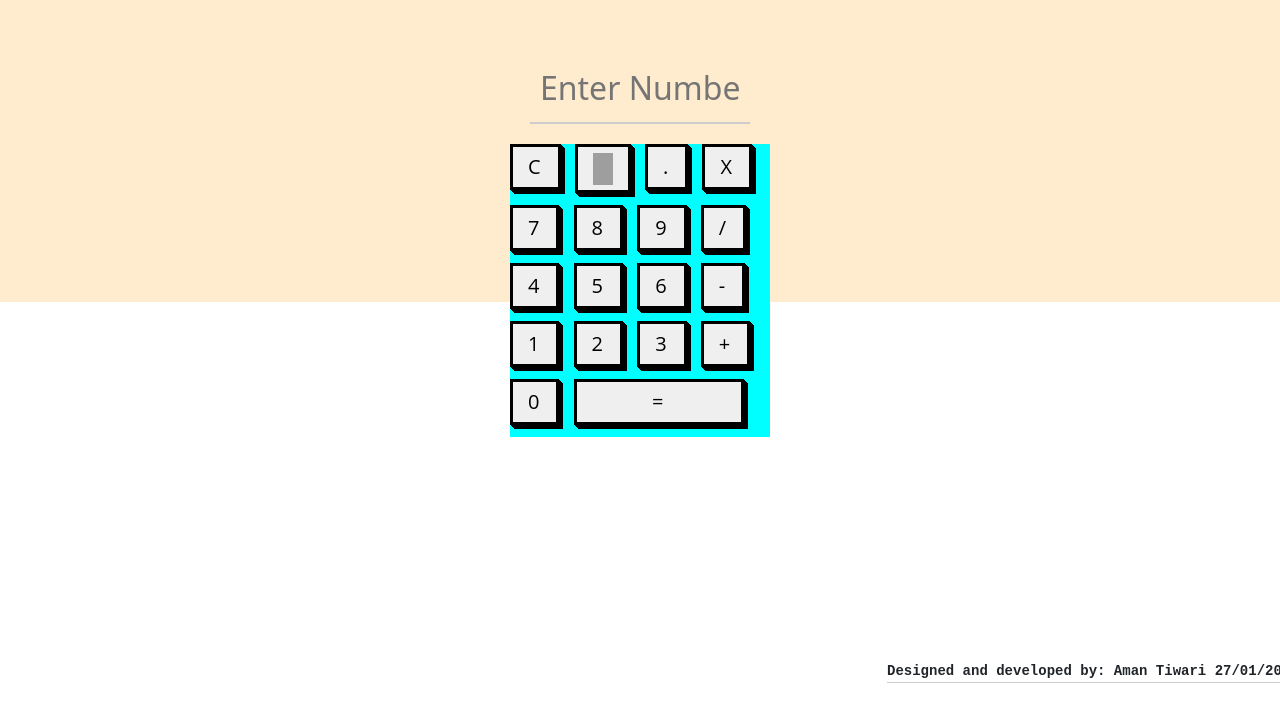
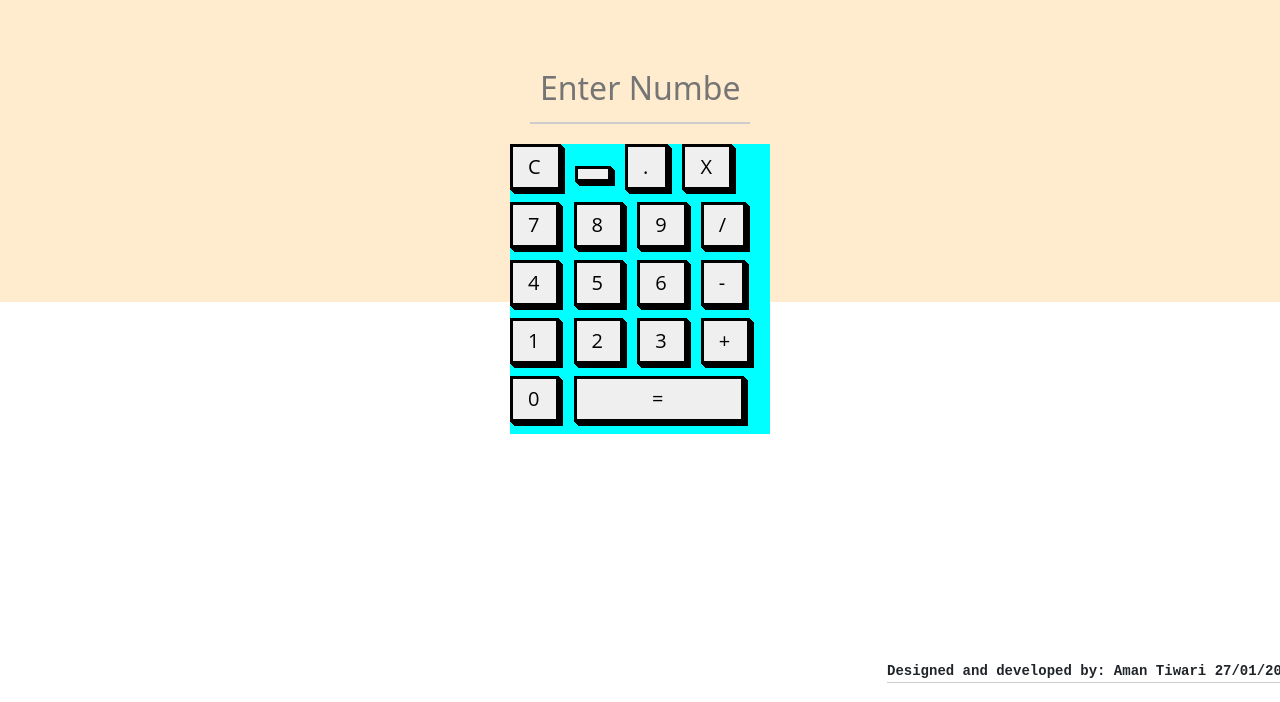
Before and after one commit to Amagicia/calculator, a plain HTML site: page index.html in a window 1280 px wide. Shown: the part 98-800 px from the top of the page. Drawn offline with nearby package versions, Linux system fonts and the light colour scheme; grey boxes are pictures that could not be loaded.

Commit message:
html change

```diff
--- a/index.html
+++ b/index.html
@@ -60,10 +60,10 @@
             C
           </button>
           <button class="button-54" id="erase" role="button">
-            <img
+            <!-- <img
               src="https://cdn.glitch.global/f31c2a66-401a-4464-b54d-410098a16587/delete.png?v=1706633986279"
               alt="Button Image"
-            />
+            /> -->
           </button>
           <button
             class="button-54"
@@ -198,6 +198,7 @@
         </div>
       </div>
     </div>
+    <!-- hkajhkjhkjaj -->
     <audio
       id="clickSound"
       src="https://cdn.glitch.global/f31c2a66-401a-4464-b54d-410098a16587/click-button-140881.mp3?v=1706385179643"
```
